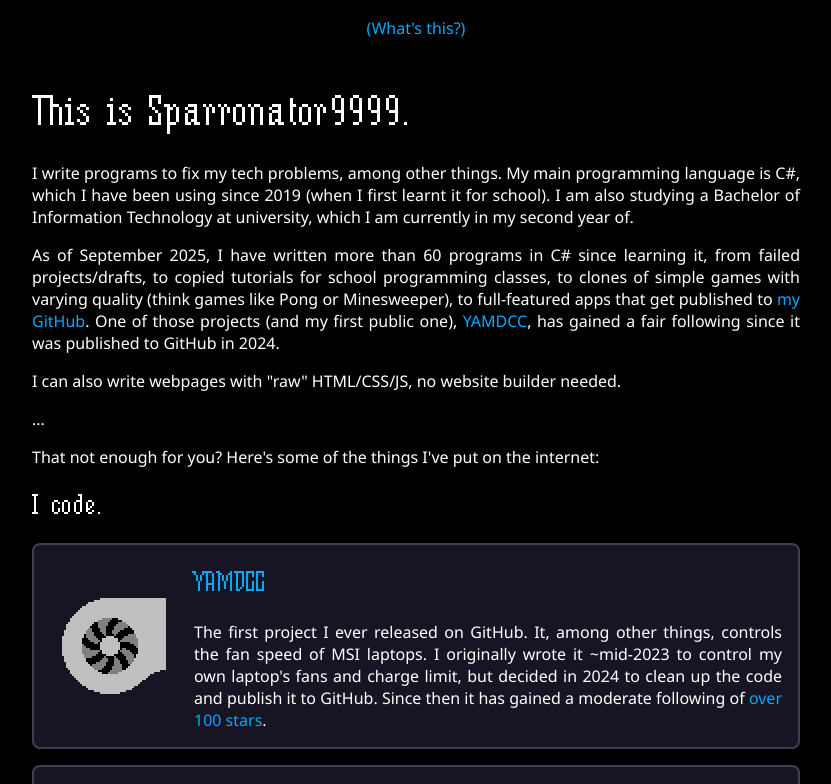
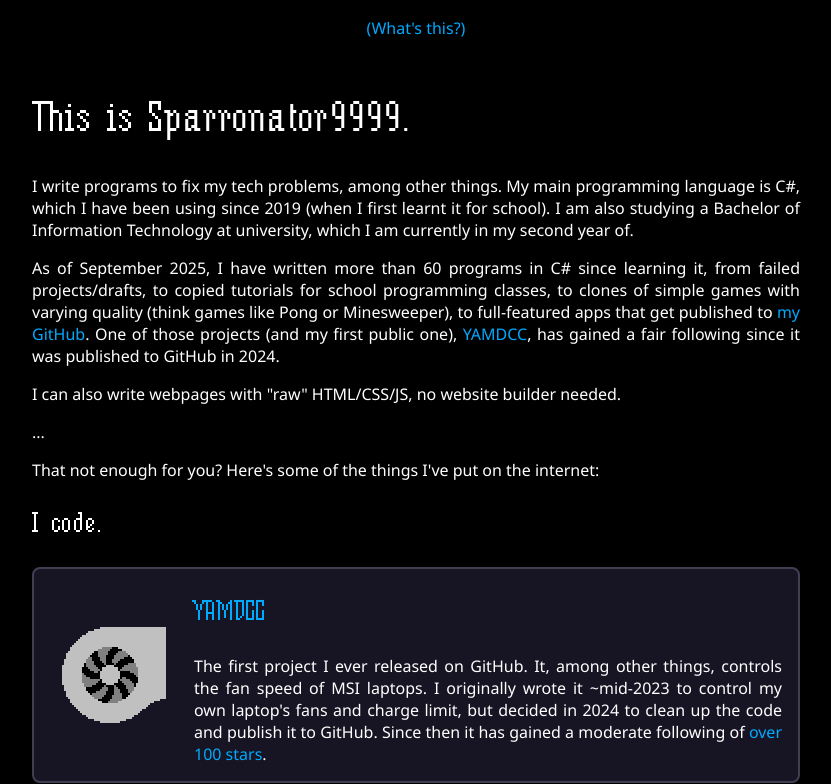
Before and after one commit to Sparronator9999/website, a plain HTML site: page index.html in a window 1280 px wide. Shown: the part 443-1227 px from the top of the page, without its empty margins (224-1055 px from the left). Drawn offline with Linux system fonts and the light colour scheme.

Commit message:
Font size fixes on older browsers/devices

```diff
--- a/styles.css
+++ b/styles.css
@@ -4,7 +4,6 @@
 	font-family: "MixSerifCondense";
 	src: local("MixSerifCondense"), url("/fonts/MixSerifCondense.ttf");
 	font-stretch: condensed;
-	size-adjust: 125%;
 }
 
 @keyframes hover1
@@ -47,10 +46,11 @@ h1,h2,h3,h4,h5,h6
 	text-align: center;
 }
 
-h1,h2,h3
+h1,h2,h3,nav a
 {
 	font-family: "MixSerifCondense", "Noto Serif", "Liberation Serif", "Times New Roman", serif;
 	font-stretch: condensed;
+	font-size-adjust: 0.438;
 }
 h4,h5,h6
 {
@@ -58,16 +58,16 @@ h4,h5,h6
 }
 h1
 {
-	font-size: 38.4px;
+	font-size: 36pt;
 }
-h2,h3
+h2,h3,nav a
 {
-	font-size: 25.6px;
+	font-size: 24pt;
 }
 
 .huge
 {
-	font-size: 76.8px;
+	font-size: 72pt;
 }
 
 .center
@@ -232,7 +232,6 @@ nav
 nav a
 {
 	padding: 0.6rem 1.2rem;
-	font: 25.6px "MixSerifCondense", "Noto Serif", "Liberation Serif", "Times New Roman", serif;
 	filter: contrast(100.00001%);
 	text-transform: uppercase;
 }
```
